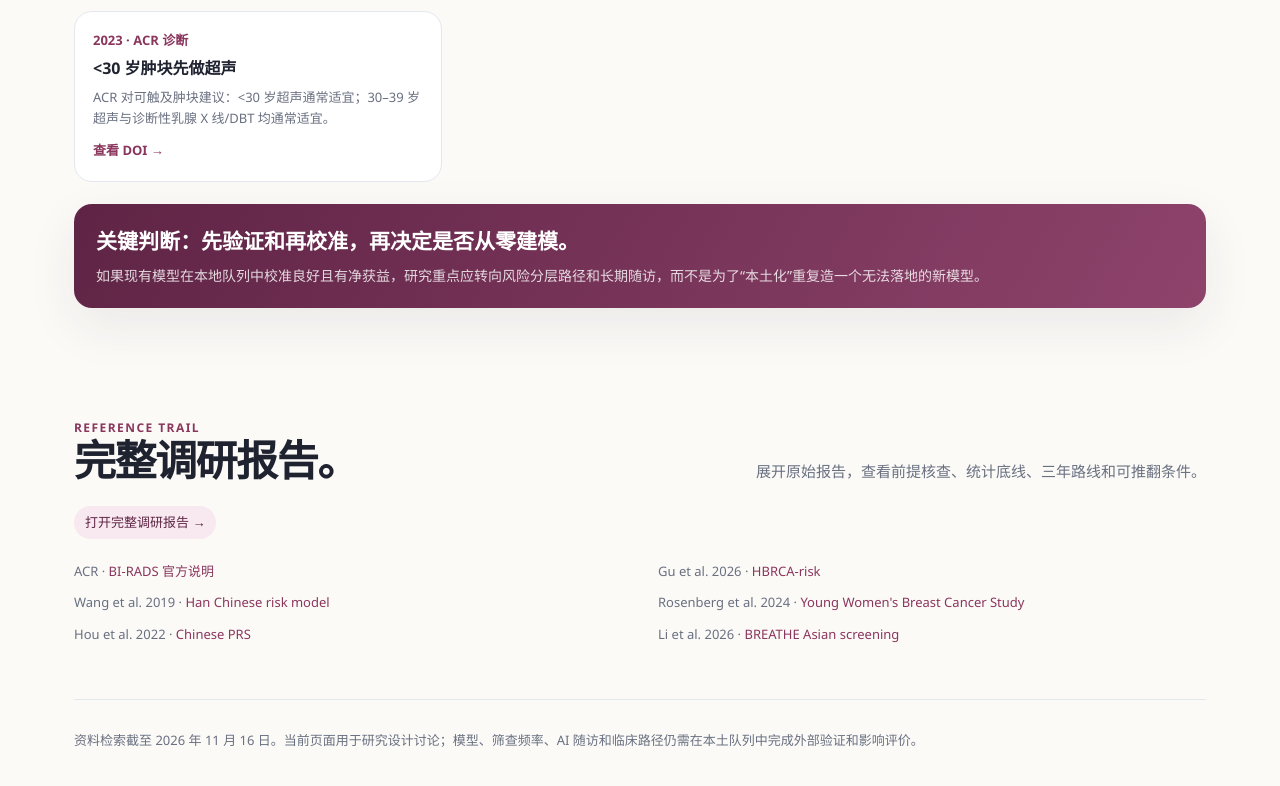
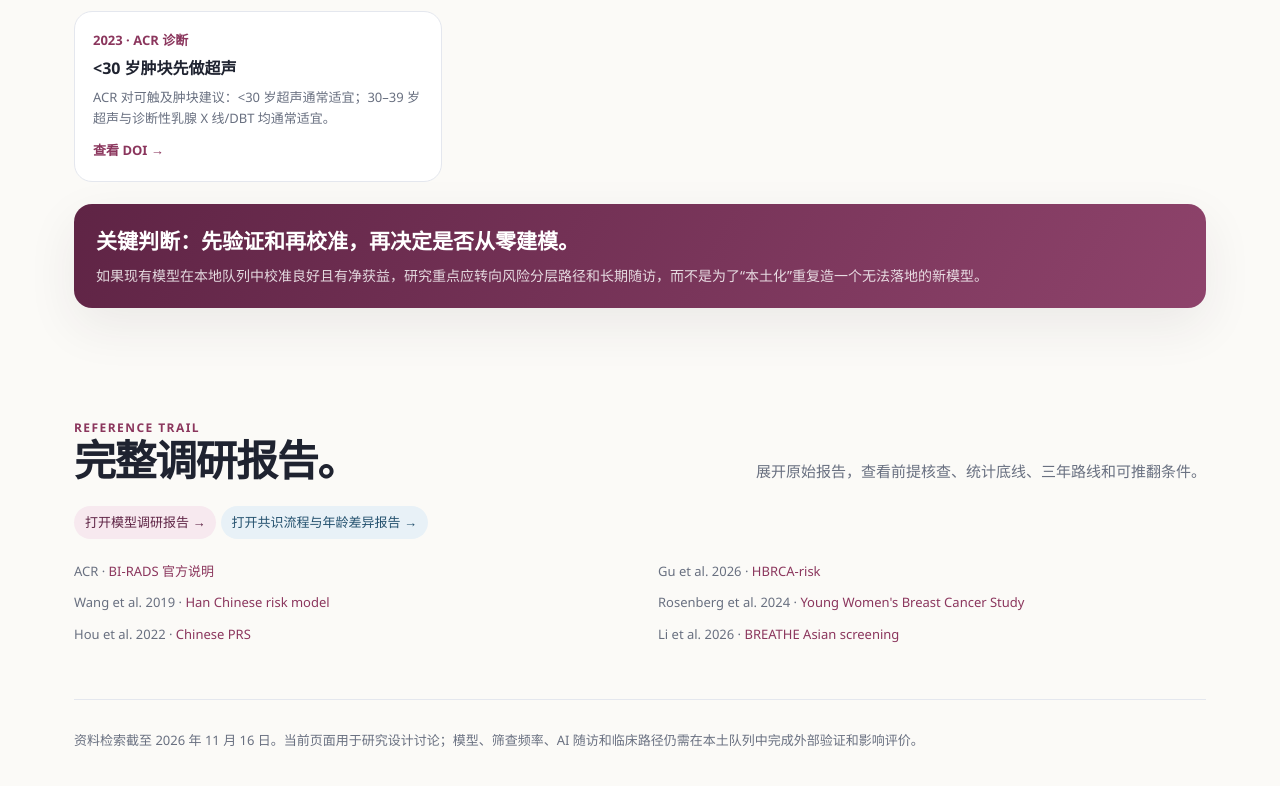
Before and after one commit to kylokuo/BrCa_35, a plain HTML site: page index.html in a window 1280 px wide. Shown: the part 5945-6731 px from the top of the page. Drawn offline with Linux system fonts and the light colour scheme.

Commit message:
Link clinical pathway research report

```diff
--- a/index.html
+++ b/index.html
@@ -415,7 +415,7 @@
         <div><div class="eyebrow">Reference trail</div><h2>完整调研报告。</h2></div>
         <p>展开原始报告，查看前提核查、统计底线、三年路线和可推翻条件。</p>
       </div>
-      <p><a class="pill plum" href="年轻乳腺癌研究问题与本土化筛查模型调研报告.md">打开完整调研报告 →</a></p>
+      <p><a class="pill plum" href="年轻乳腺癌研究问题与本土化筛查模型调研报告.md">打开模型调研报告 →</a> <a class="pill blue" href="年轻乳腺癌共识诊疗流程与年龄差异调研.md">打开共识流程与年龄差异报告 →</a></p>
       <div class="sources" style="margin-top:22px;">
         <div class="source-item">ACR · <a href="https://www.acr.org/Clinical-Resources/Clinical-Tools-and-Reference/Reporting-and-Data-Systems/BI-RADS" target="_blank" rel="noreferrer">BI-RADS 官方说明</a></div>
         <div class="source-item">Wang et al. 2019 · <a href="https://doi.org/10.1186/s12885-019-5321-1" target="_blank" rel="noreferrer">Han Chinese risk model</a></div>
```
Also changed, not shown: young-breast-cancer-research.html (+1 -1 lines).
